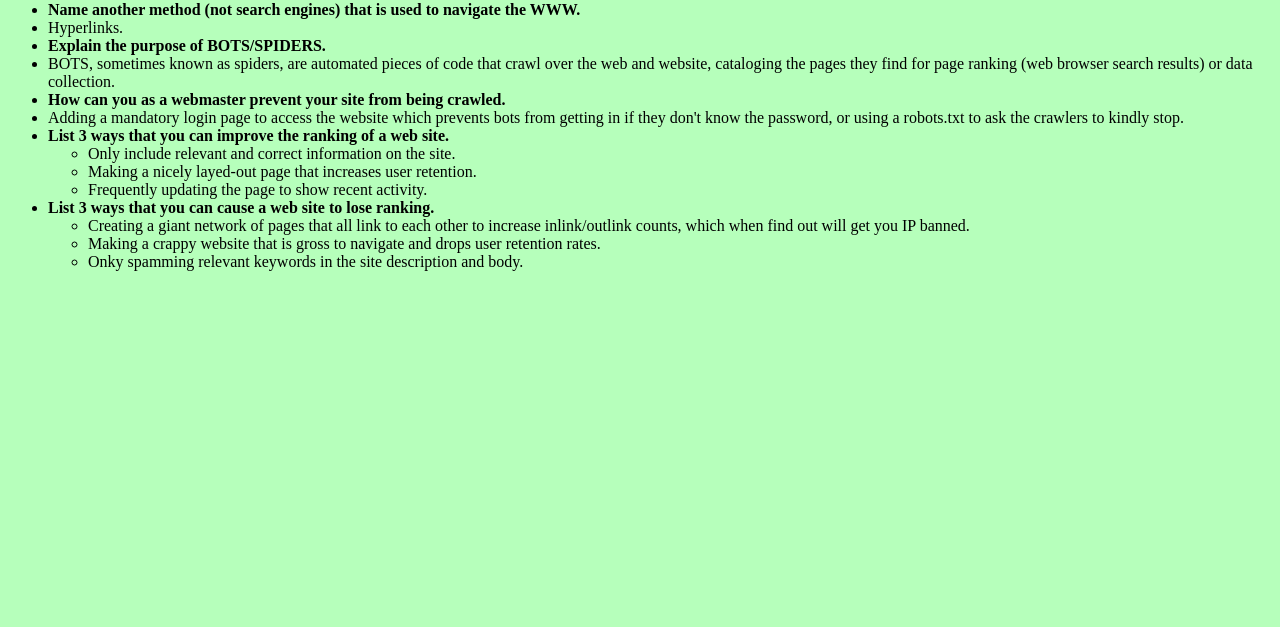
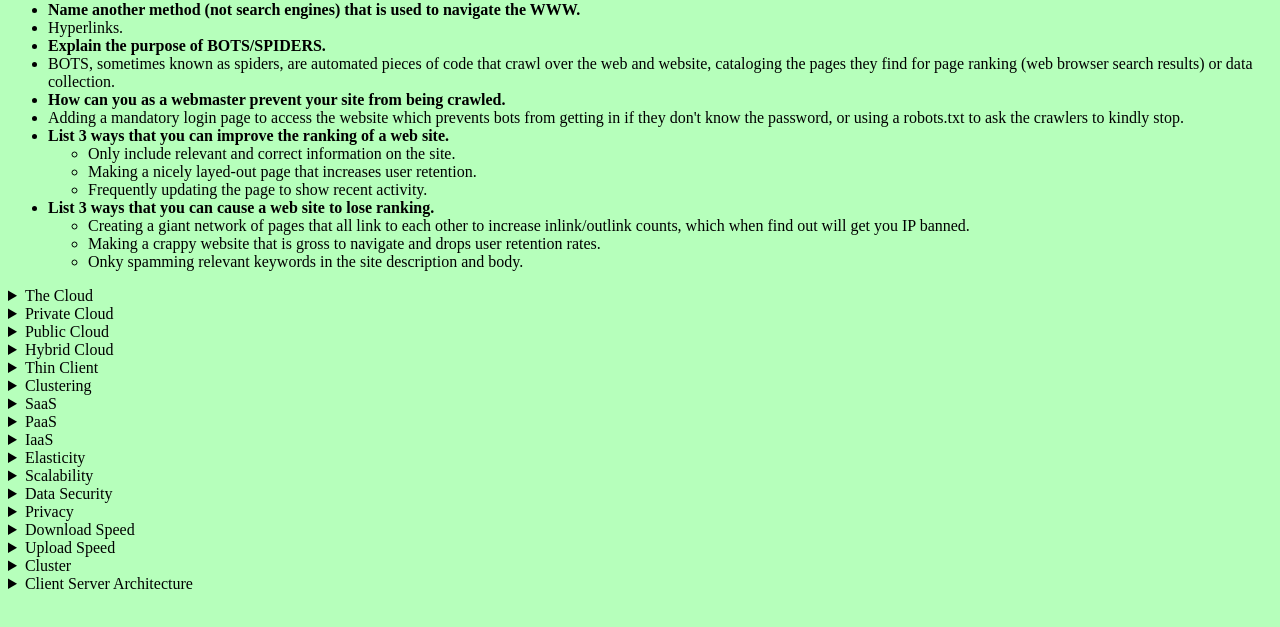
Before and after one commit to locust580/compsciStaticWebsite, a plain HTML site: page static.html in a window 1280 px wide. Shown: the part 79-706 px from the top of the page. Drawn offline with Linux system fonts and the light colour scheme.

Commit message:
paper 2 review assignment part 2

```diff
--- a/static.html
+++ b/static.html
@@ -27,5 +27,108 @@
                 </ul>
             </ul>
         </p>
+
+        <div>
+            <details>
+                <summary>The Cloud</summary>
+                <p>The cloud refers to servers that are accessed over the Internet, and the software and databases that run on those servers.</p>
+            </details>
+        </div>
+        <div>
+            <details>
+                <summary>Private Cloud</summary>
+                <p>A private cloud is a cloud computing environment dedicated to a single organization.</p>
+            </details>
+        </div>
+        <div>
+            <details>
+                <summary>Public Cloud</summary>
+                <p>A public cloud is an IT model where public cloud service providers make computing services—including compute and storage, develop-and-deploy environments, and applications—available on-demand to organizations and individuals over the public internet.</p>
+            </details>
+        </div>
+        <div>
+            <details>
+                <summary>Hybrid Cloud</summary>
+                <p>A computing environment that combines an on-premises datacenter (also called a private cloud) with a public cloud, allowing data and applications to be shared between them.</p>
+            </details>
+        </div>
+        <div>
+            <details>
+                <summary>Thin Client</summary>
+                <p>A thin client is a computer that uses resources inside a central server as opposed to a hard drive. </p>
+            </details>
+        </div>
+        <div>
+            <details>
+                <summary>Clustering</summary>
+                <p>A cluster is a group of inter-connected computers or hosts that work together to support applications and middleware (e.g. databases). In a cluster, each computer is referred to as a “node”. Cluserting is the act of creating these networks.</p>
+            </details>
+        </div>
+        <div>
+            <details>
+                <summary>SaaS</summary>
+                <p>Service as a Software: A method of software delivery and licensing in which software is accessed online via a subscription, rather than bought and installed on individual computers.</p>
+            </details>
+        </div>
+        <div>
+            <details>
+                <summary>PaaS</summary>
+                <p>Platform as a Servicea: A complete development and deployment environment in the cloud, with resources that enable one to deliver everything from simple cloud-based apps to sophisticated, cloud-enabled enterprise applications.</p>
+            </details>
+        </div>
+        <div>
+            <details>
+                <summary>IaaS</summary>
+                <p>Infrastructure as a Service: a type of cloud computing service that offers essential compute, storage, and networking resources on demand, on a pay-as-you-go basis.</p>
+            </details>
+        </div>
+        <div>
+            <details>
+                <summary>Elasticity</summary>
+                <p>Elastic computing is the ability to quickly expand or decrease computer processing, memory, and storage resources to meet changing demands without worrying about capacity planning and engineering for peak usage.</p>
+            </details>
+        </div>
+        <div>
+            <details>
+                <summary>Scalability</summary>
+                <p>Scalability is the measure of a system's ability to increase or decrease in performance and cost in response to changes in application and system processing demands.</p>
+            </details>
+        </div>
+        <div>
+            <details>
+                <summary>Data Security</summary>
+                <p>Data security is the process of safeguarding digital information throughout its entire life cycle to protect it from corruption, theft, or unauthorized access.</p>
+            </details>
+        </div>
+        <div>
+            <details>
+                <summary>Privacy</summary>
+                <p>Privacy computing refers to a range of technologies and practices that prioritise the protection of individuals' privacy and data while using digital services and technologies. Essentially, it focuses on sharing the value of data without sharing (or risking the privacy and security of) the underlying data itself.</p>
+            </details>
+        </div>
+        <div>
+            <details>
+                <summary>Download Speed</summary>
+                <p>The speed at which files are accessed, processed, and stored on a computer/network from the web/cloud</p>
+            </details>
+        </div>
+        <div>
+            <details>
+                <summary>Upload Speed</summary>
+                <p>The speed at which files are accessed, processed, and sent to the web/cloud from a computer/network</p>
+            </details>
+        </div>
+        <div>
+            <details>
+                <summary>Cluster</summary>
+                <p>A cluster is a group of servers and other resources that act like a single system and enable high availability, load balancing and parallel processing.</p>
+            </details>
+        </div>
+        <div>
+            <details>
+                <summary>Client Server Architecture</summary>
+                <p>A computing model in which the server hosts, delivers and manages most of the resources and services to be consumed by the client.</p>
+            </details>
+        </div>
     </body>
 </html>
```
